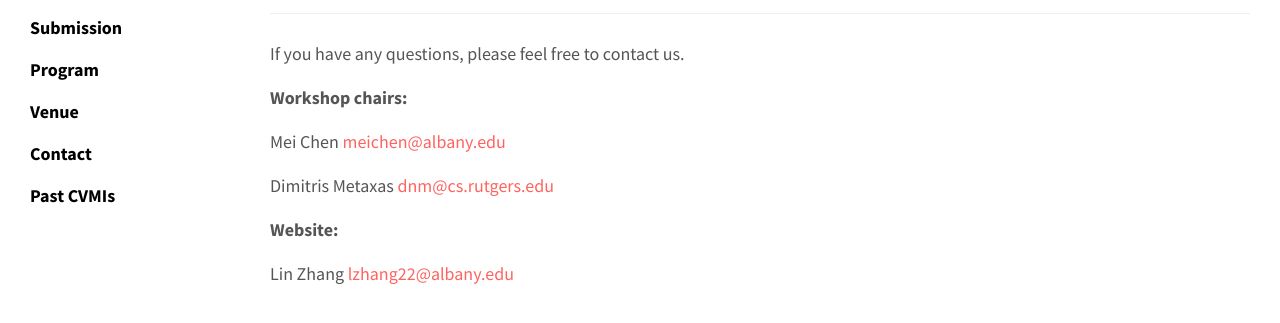
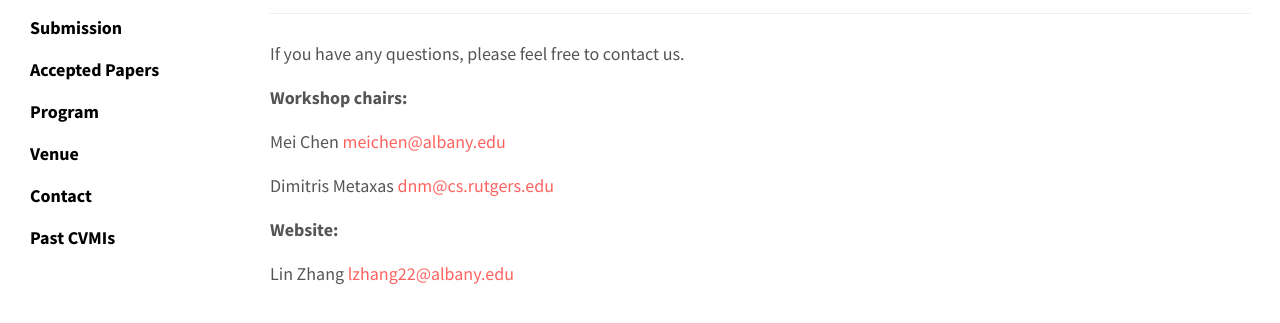
Before and after one commit to CVMI2018/cvmi2018.github.io, a plain HTML site: page contact.html in a window 1280 px wide. Shown: the part 347-670 px from the top of the page. Drawn offline with nearby package versions, Linux system fonts and the light colour scheme.

Commit message:
Update contact.html

```diff
--- a/contact.html
+++ b/contact.html
@@ -50,6 +50,7 @@
         <li><a href="./speakers.html" title=""><font size="4"><strong>Invited Speakers</strong></font></a></li>
         <li><a href="./dates.html" title=""><font size="4"><strong>Important Dates</strong></font></a></li>
         <li><a href="./submission.html" title=""><font size="4"><strong>Submission</strong></font></a></li>
+        <li><a href="./accepted.html" title=""><font size="4"><strong>Accepted Papers</strong></font></a></li>
         <li><a href="./program.html" title=""><font size="4"><strong>Program</strong></font></a></li>
         <li><a href="./venue.html" title=""><font size="4"><strong>Venue</strong></font></a></li>
         <li><a href="./contact.html" title=""><font size="4"><strong>Contact</strong></font></a></li>
```
